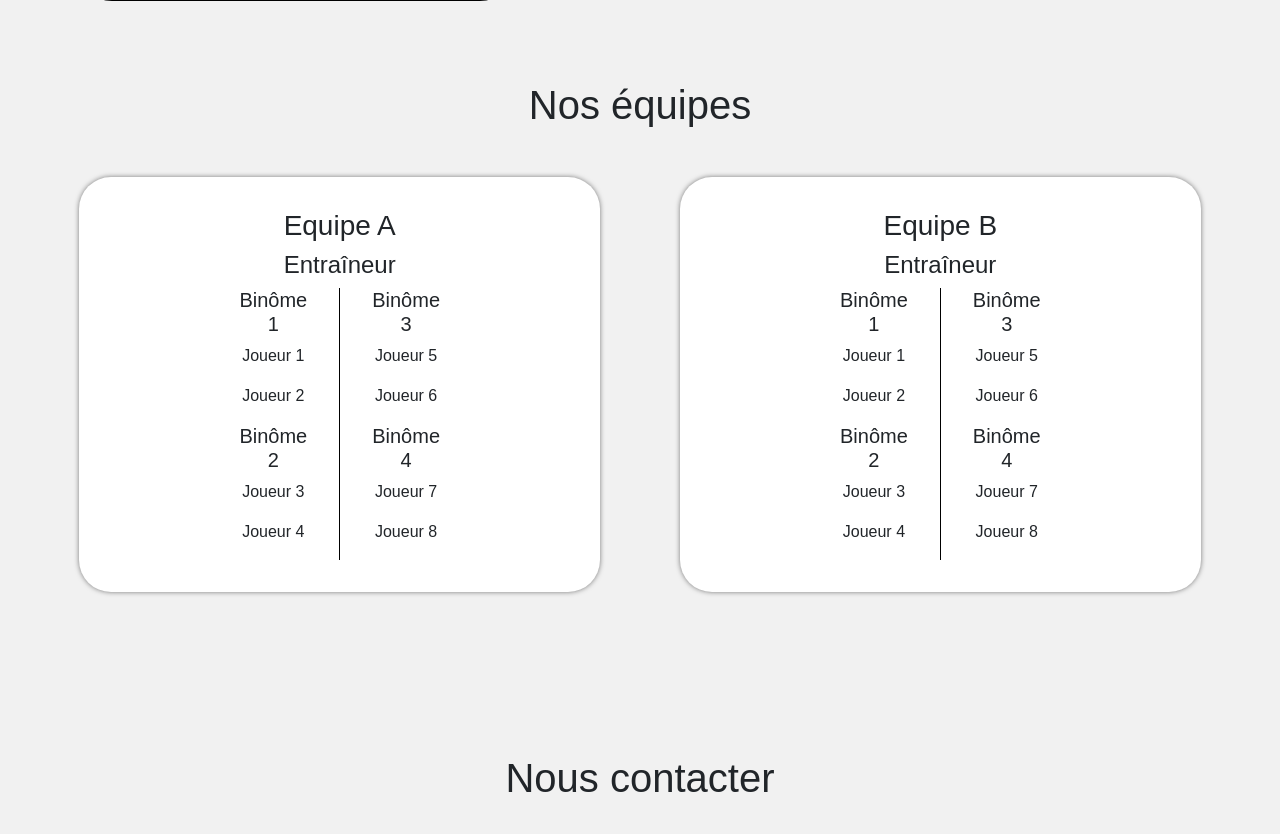
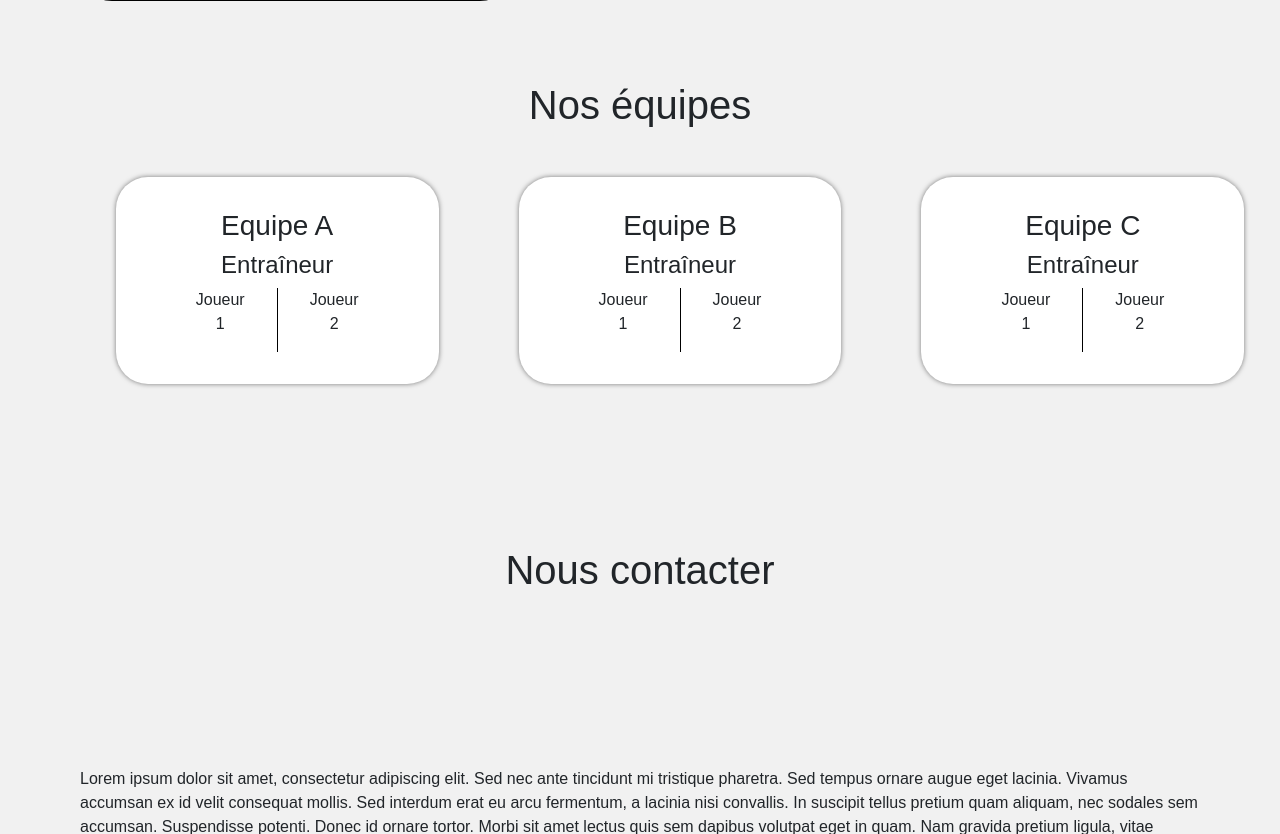
Before and after one commit to Adidooouuu/PHP-SQL, a PHP site: page / in a window 1280 px wide. Shown: the part 2406-3240 px from the top of the page. Run offline with PHP 8.4, Linux system fonts and the light colour scheme; data comes from the database, SQL or seed files in the repository.

Commit message:
Nouvelles cartes

```diff
--- a/assets/css/style.css
+++ b/assets/css/style.css
@@ -188,6 +188,7 @@ padding : 0 5rem;
 }
 
 /*Section equipe*/
+
 .nos-equipes{
   display: flex;
   justify-content: center;
@@ -208,23 +209,16 @@ padding : 0 5rem;
   flex-wrap: nowrap;
 }
 
-.equipe-a, .equipe-b{
-  flex-basis: 50%;
-  padding-left: 10rem;
-  padding-right: 10rem;
+.equipe-a, .equipe-b, .equipe-c{
+  flex-basis: 33%;
+  padding-left: 5rem;
+  padding-right: 5rem;
   padding-top: 2rem;
   padding-bottom: 2rem;
   background-color: #fff;
   border-radius: 2rem;
   box-shadow: 0px 0px 5px 0px rgba(0,0,0,0.5);
-}
-
-.equipe-a{
-  margin-right: 2.5rem;
-}
-
-.equipe-b{
-  margin-left: 2.5rem;
+  margin-left: 5rem;
 }
 
 .joueurs{
--- a/index.php
+++ b/index.php
@@ -101,28 +101,10 @@ session_start();
                 <h4 class="nom-entraineur">Entraîneur</h4>
                 <div class="joueurs">
                   <div class="joueur-1">
-                    <div class="binome">
-                      <h5>Binôme 1</h5>
                       <p>Joueur 1</p>
-                      <p>Joueur 2</p>
-                    </div>
-                    <div class="binome">
-                      <h5>Binôme 2</h5>
-                      <p>Joueur 3</p>
-                      <p>Joueur 4</p>
-                    </div>
                   </div>
                   <div class="joueur-2">
-                    <div class="binome">
-                      <h5>Binôme 3</h5>
-                      <p>Joueur 5</p>
-                      <p>Joueur 6</p>
-                    </div>
-                    <div class="binome">
-                      <h5>Binôme 4</h5>
-                      <p>Joueur 7</p>
-                      <p>Joueur 8</p>
-                    </div>
+                    <p>Joueur 2</p>
                   </div>
                 </div>
               </div>
@@ -131,28 +113,22 @@ session_start();
                 <h4 class="nom-entraineur">Entraîneur</h4>
                 <div class="joueurs">
                   <div class="joueur-1">
-                    <div class="binome">
-                      <h5>Binôme 1</h5>
-                      <p>Joueur 1</p>
-                      <p>Joueur 2</p>
-                    </div>
-                    <div class="binome">
-                      <h5>Binôme 2</h5>
-                      <p>Joueur 3</p>
-                      <p>Joueur 4</p>
-                    </div>
+                    <p>Joueur 1</p>
                   </div>
                   <div class="joueur-2">
-                    <div class="binome">
-                      <h5>Binôme 3</h5>
-                      <p>Joueur 5</p>
-                      <p>Joueur 6</p>
-                    </div>
-                    <div class="binome">
-                      <h5>Binôme 4</h5>
-                      <p>Joueur 7</p>
-                      <p>Joueur 8</p>
-                    </div>
+                    <p>Joueur 2</p>
+                  </div>
+                </div>
+              </div>
+              <div class="equipe-c">
+                <h3 class="titre-equipe">Equipe C</h3>
+                <h4 class="nom-entraineur">Entraîneur</h4>
+                <div class="joueurs">
+                  <div class="joueur-1">
+                      <p>Joueur 1</p>
+                  </div>
+                  <div class="joueur-2">
+                    <p>Joueur 2</p>
                   </div>
                 </div>
               </div>
```
